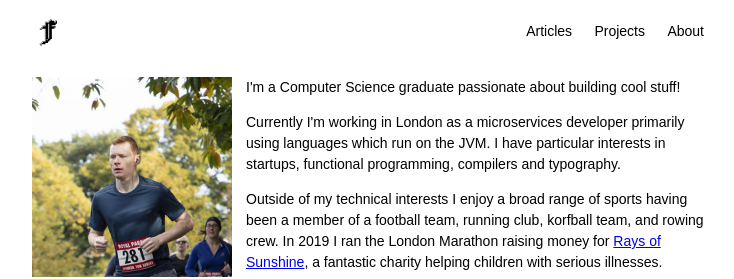
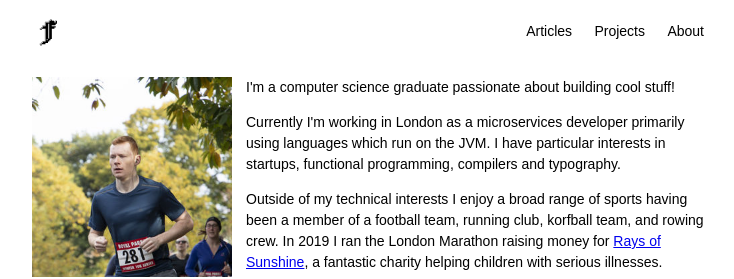
Before and after one commit to frasercrossman/frasercrossman.github.io, a Jekyll site: the page built from index.html, in a window 1280 px wide. Shown: the top 279 px of the page, without its empty margins (272-1006 px from the left). Built offline with Jekyll 4.4.1, drawn with Linux system fonts in a browser that asks for light colours.

```diff
--- a/index.html
+++ b/index.html
@@ -10,7 +10,7 @@ custom_css:
     <img id="profile_image" src="images/running_profile.png" alt="Running Profile">
     <div id="profile_text">
       <p>
-        I'm a Computer Science graduate passionate about building cool stuff!
+        I'm a computer science graduate passionate about building cool stuff!
       </p>
       <p>
         Currently I'm working in London as a microservices developer primarily using languages which
```
